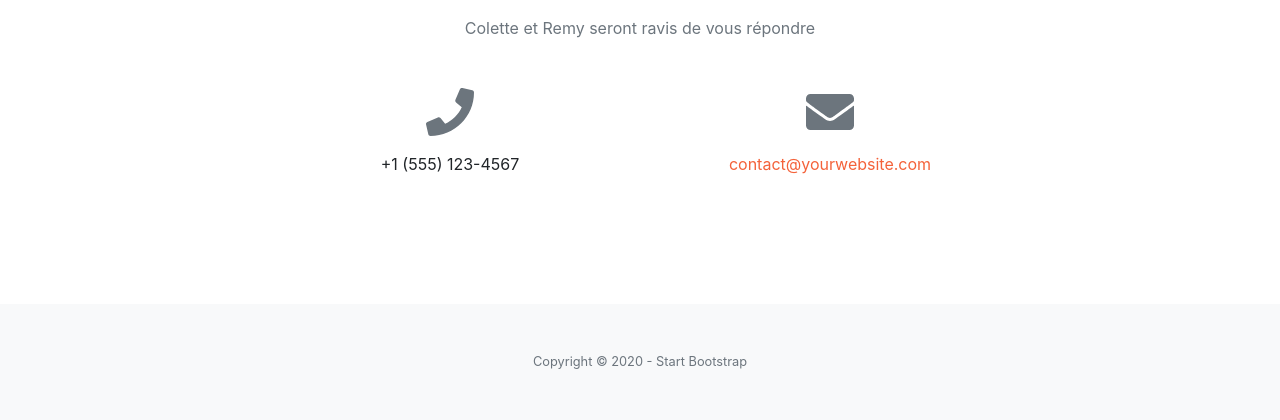
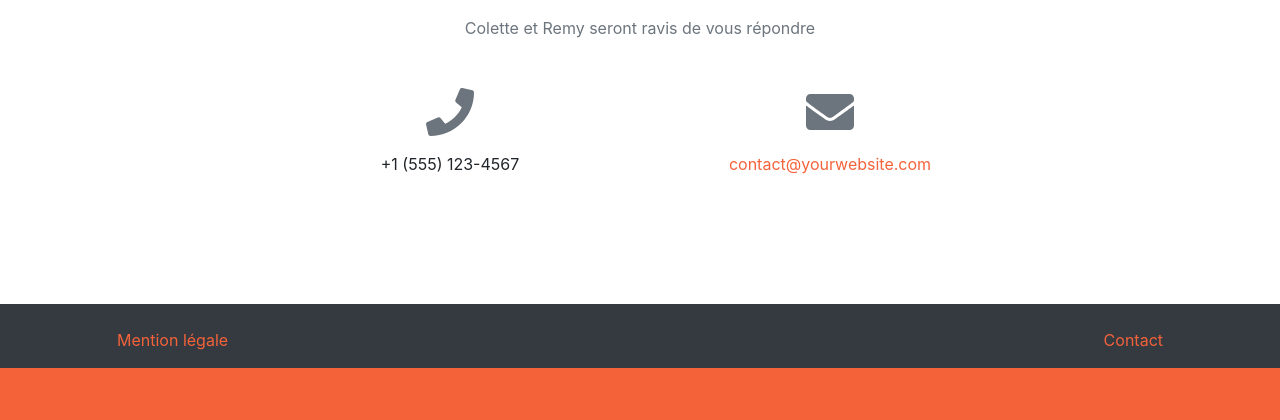
Before and after one commit to oliviernes/oc_P8, a Django app: page / in a window 1280 px wide. Shown: the part 1960-2380 px from the top of the page. After the commit the page ends 2328 px from the top, so only its background shows below. Run offline with Django 3.2, Linux system fonts and the light colour scheme; some libraries are stand-ins or nearby versions; some web fonts are replaced.

Commit message:
Add navbar in the footer section #4

```diff
--- a/pur_beurre/food_substitute/templates/food_substitute/index.html
+++ b/pur_beurre/food_substitute/templates/food_substitute/index.html
@@ -116,8 +116,13 @@
             </div>
         </section>
         <!-- Footer-->
-        <footer class="bg-light py-5">
-            <div class="container"><div class="small text-center text-muted">Copyright © 2020 - Start Bootstrap</div></div>
+        <footer class="bg-dark pt-2">
+            <div class="container">
+                <nav class="navbar navbar-expand-lg navbar-light justify-content-between" id="footNav">
+                    <a class="nav-link" href="/mention-legale/">Mention légale</a>
+                    <a class="nav-link" href="#">Contact</a>
+                </nav>
+            </div>
         </footer>
         <!-- Bootstrap core JS-->
         <script src="https://cdnjs.cloudflare.com/ajax/libs/jquery/3.4.1/jquery.min.js"></script>
```
